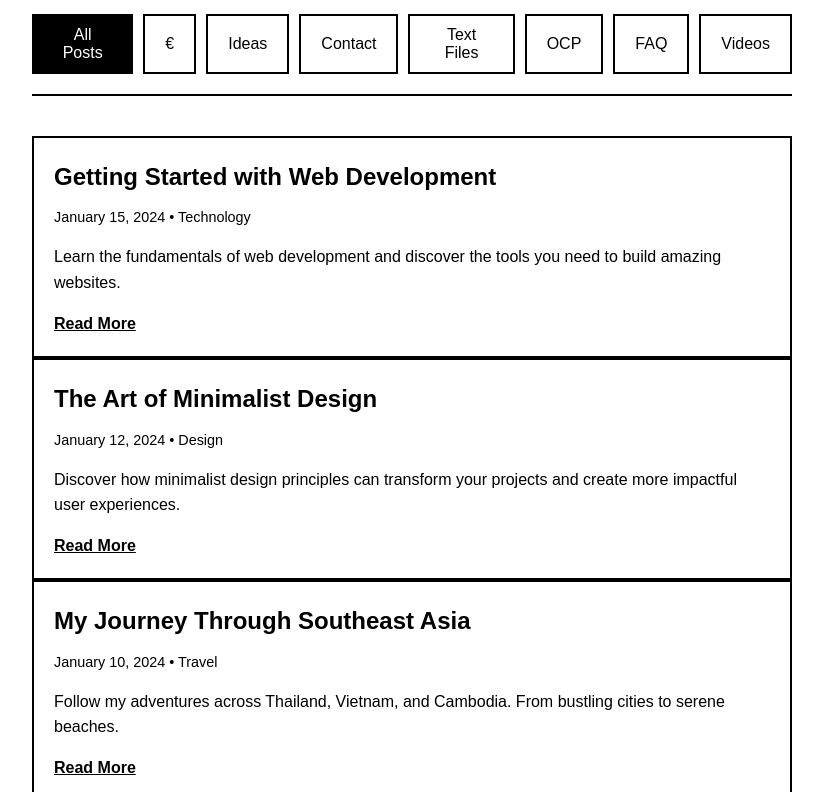
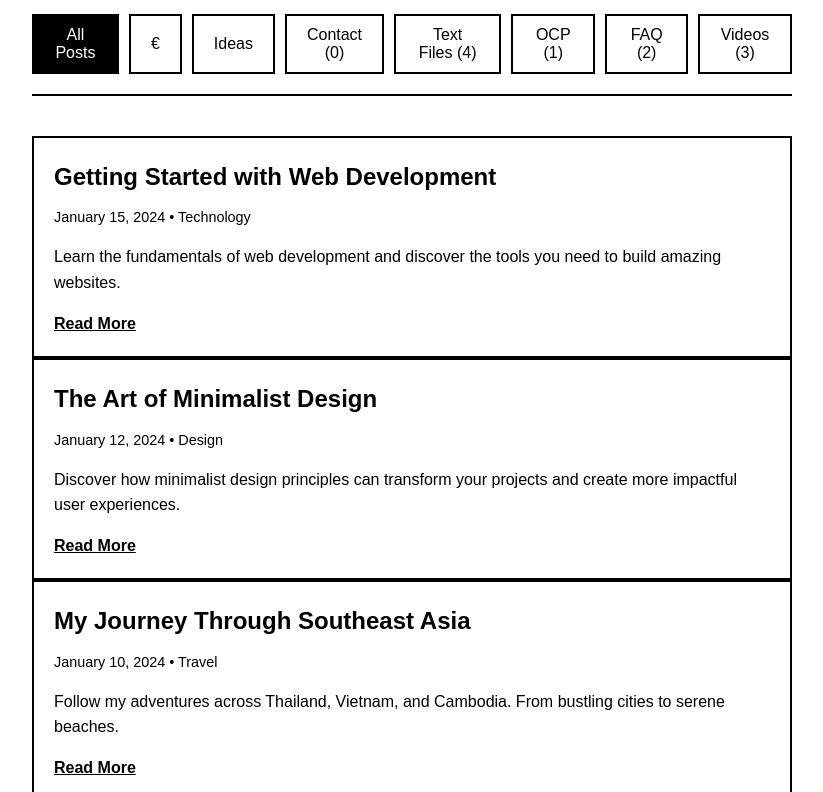
Before and after one commit to successor1/successor1.github.io, a plain HTML site: page index.html in a window 1280 px wide. Shown: the part 90-882 px from the top of the page, without its empty margins (228-1051 px from the left). Drawn offline with Linux system fonts and the light colour scheme.

Commit message:
priorities

```diff
--- a/index.html
+++ b/index.html
@@ -15,11 +15,11 @@
             <button onclick="showPosts()">All Posts</button>
             <button onclick="showServices()">€</button>
             <button onclick="showIdeas()">Ideas</button>
-            <button onclick="showContact()">Contact</button>
-            <button onclick="showTextFiles()">Text Files</button>
-            <button onclick="showOCP()">OCP</button>
-            <button onclick="showFAQ()">FAQ</button>
-            <button onclick="showVideos()">Videos</button>
+            <button onclick="showContact()">Contact (0)</button>
+            <button onclick="showTextFiles()">Text Files (4)</button>
+            <button onclick="showOCP()">OCP (1)</button>
+            <button onclick="showFAQ()">FAQ (2)</button>
+            <button onclick="showVideos()">Videos (3)</button>
         </div>
     </header>
 
```
